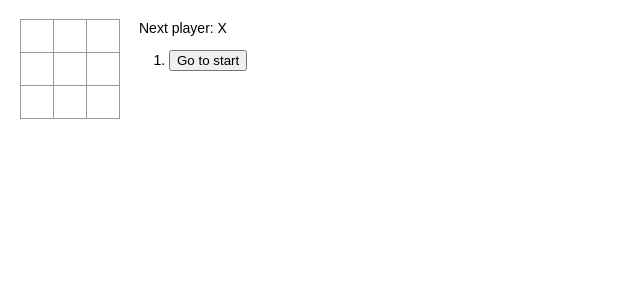
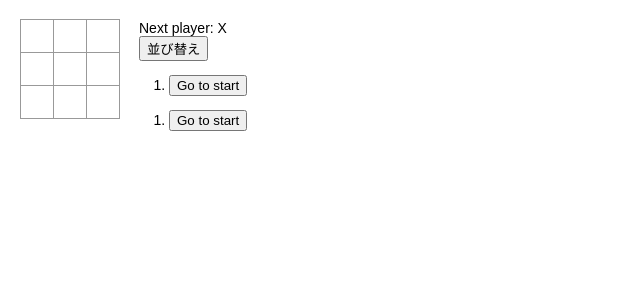
Before and after one commit to c-hagi/sample, a React (Create React App) app: page / in a window 1280 px wide. Shown: the top 300 px of the page, without its empty margins (0-640 px from the left). Built offline with nearby package versions, Linux system fonts and the light colour scheme.

Commit message:
Go to startボタンが２つ表示されている

```diff
--- a/src/components/game.tsx
+++ b/src/components/game.tsx
@@ -8,11 +8,14 @@ interface GameState {
   history: History[];
   stepNumber: number;
   xIsNext: boolean;
+  isAsc: boolean;
+
 }
 
 class Game extends React.Component<{}, GameState> {
   constructor(props:GameState) {
     super(props);
+
 
     this.state = {
       history: [{
@@ -22,8 +25,10 @@ class Game extends React.Component<{}, GameState> {
       }],
       stepNumber: 0,
       xIsNext: true,
+      isAsc: true
     };
   }
+
   handleClick(i: number) {
     const history = this.state.history.slice(0, this.state.stepNumber + 1);
     const current = history[history.length - 1];
@@ -36,12 +41,18 @@ class Game extends React.Component<{}, GameState> {
       history: history.concat([{
         squares: squares,
         col: (i % 3) + 1,
-        row: Math.floor(i / 3) + 1
+        row: Math.floor(i / 3) + 1 ,
       }]),
       stepNumber: history.length,
       xIsNext: !this.state.xIsNext,
     });
   }
+  　Asc() {
+    this.setState({
+      isAsc: !this.state.isAsc
+    });
+  }
+
   jumpTo(step: number) {
     this.setState({
       stepNumber: step,
@@ -53,6 +64,8 @@ class Game extends React.Component<{}, GameState> {
     const current = history[this.state.stepNumber];
     const winner = calculateWinner(current.squares);
     const stepNumber = this.state.stepNumber;
+
+  <div className=""></div>
 
     const moves = history.map((step, move) => {
       const decs = move ?
@@ -83,6 +96,8 @@ class Game extends React.Component<{}, GameState> {
         </div>
         <div className="game-info">
           <div>{status}</div>
+          <div><button onClick={() => this.Asc()}>並び替え</button></div>
+          <ol>{this.state.isAsc ? moves : moves.reverse()}</ol>
           <ol>{moves}</ol>
         </div>
       </div>
```
